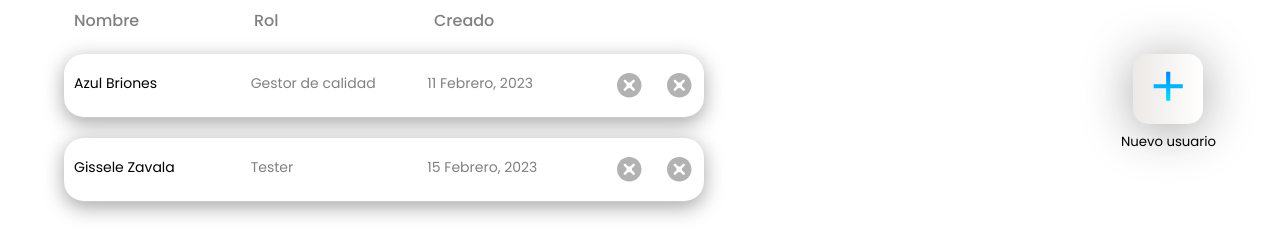
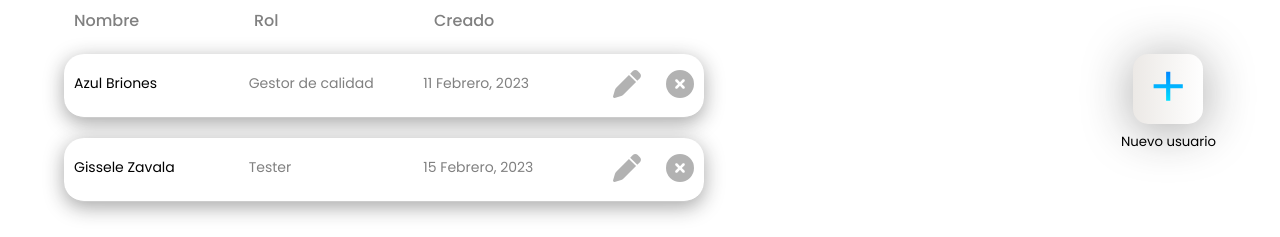
Before and after one commit to alejandromotadev/Mantenimiento-front, a React (Create React App) app in the folder project_front/: page / in a window 1280 px wide. Shown: the part 213-450 px from the top of the page. Built offline with nearby package versions, Linux system fonts and the light colour scheme; no server answers.

Commit message:
hotfix icons button edit/delete

```diff
--- a/project_front/src/pages/Usuarios.jsx
+++ b/project_front/src/pages/Usuarios.jsx
@@ -4,6 +4,8 @@ import { useEffect, useState } from "react";
 import Modal from "../components/Modal";
 import Navbar from "../components/NavItems";
 import { MultiSelect } from "react-multi-select-component";
+import { faPen, faCircleXmark } from '@fortawesome/free-solid-svg-icons'
+import { FontAwesomeIcon } from "@fortawesome/react-fontawesome";
 const Usuarios = () => {
   // const [data, setData] = useState([]);
   const data = [
@@ -234,42 +236,8 @@ const Usuarios = () => {
                 {data.map((elemento, i) => (
                   <div className={Style.proyectCard} key={elemento.id}>
                     <div>
-                      <button
-                        className={Style.buttonx}
-                        onClick={deleteUser.bind(this, elemento.id)}
-                      >
-                        <svg
-                          width="25"
-                          height="25"
-                          viewBox="0 0 34 34"
-                          fill="none"
-                          xmlns="http://www.w3.org/2000/svg"
-                        >
-                          <path
-                            d="M16.6667 0C25.8833 0 33.3333 7.45 33.3333 16.6667C33.3333 25.8833 25.8833 33.3333 16.6667 33.3333C7.45 33.3333 0 25.8833 0 16.6667C0 7.45 7.45 0 16.6667 0ZM23.825 9.50833C23.1761 8.8594 22.1239 8.8594 21.475 9.50833L18.788 12.1953C17.6164 13.3669 15.7169 13.3669 14.5453 12.1953L11.8583 9.50833C11.2094 8.8594 10.1573 8.8594 9.50833 9.50833C8.8594 10.1573 8.8594 11.2094 9.50833 11.8583L12.1953 14.5453C13.3669 15.7169 13.3669 17.6164 12.1953 18.788L9.50833 21.475C8.8594 22.1239 8.8594 23.1761 9.50833 23.825C10.1573 24.4739 11.2094 24.4739 11.8583 23.825L14.5453 21.138C15.7169 19.9664 17.6164 19.9664 18.788 21.138L21.475 23.825C22.1239 24.4739 23.1761 24.4739 23.825 23.825C24.4739 23.1761 24.4739 22.1239 23.825 21.475L21.138 18.788C19.9664 17.6164 19.9664 15.7169 21.138 14.5453L23.825 11.8583C24.4739 11.2094 24.4739 10.1573 23.825 9.50833Z"
-                            fill="black"
-                            fillOpacity="0.3"
-                          />
-                        </svg>
-                      </button>
-                      <button
-                        className={Style.buttonx}
-                        onClick={() => openModal(2, elemento)}
-                      >
-                        <svg
-                          width="25"
-                          height="25"
-                          viewBox="0 0 34 34"
-                          fill="none"
-                          xmlns="http://www.w3.org/2000/svg"
-                        >
-                          <path
-                            d="M16.6667 0C25.8833 0 33.3333 7.45 33.3333 16.6667C33.3333 25.8833 25.8833 33.3333 16.6667 33.3333C7.45 33.3333 0 25.8833 0 16.6667C0 7.45 7.45 0 16.6667 0ZM23.825 9.50833C23.1761 8.8594 22.1239 8.8594 21.475 9.50833L18.788 12.1953C17.6164 13.3669 15.7169 13.3669 14.5453 12.1953L11.8583 9.50833C11.2094 8.8594 10.1573 8.8594 9.50833 9.50833C8.8594 10.1573 8.8594 11.2094 9.50833 11.8583L12.1953 14.5453C13.3669 15.7169 13.3669 17.6164 12.1953 18.788L9.50833 21.475C8.8594 22.1239 8.8594 23.1761 9.50833 23.825C10.1573 24.4739 11.2094 24.4739 11.8583 23.825L14.5453 21.138C15.7169 19.9664 17.6164 19.9664 18.788 21.138L21.475 23.825C22.1239 24.4739 23.1761 24.4739 23.825 23.825C24.4739 23.1761 24.4739 22.1239 23.825 21.475L21.138 18.788C19.9664 17.6164 19.9664 15.7169 21.138 14.5453L23.825 11.8583C24.4739 11.2094 24.4739 10.1573 23.825 9.50833Z"
-                            fill="black"
-                            fillOpacity="0.3"
-                          />
-                        </svg>
-                      </button>
+                      <FontAwesomeIcon icon={faCircleXmark} className={Style.buttonx} onClick={deleteUser.bind(this, elemento.id)}/>
+                      <FontAwesomeIcon icon={faPen} className={Style.buttonx} onClick={() => openModal(2, elemento)}/>
                     </div>
                     <div className={Style.proyectCardUser}>
                       <ul>
--- a/project_front/src/pages/Usuarios.module.css
+++ b/project_front/src/pages/Usuarios.module.css
@@ -33,16 +33,11 @@
 }
 
 .buttonx {
-  border: none;
-  outline: none;
-  padding: 0;
-  border-radius: 20px;
-  background-color: rgba(0, 0, 0, 0);
+  color: rgba(0, 0, 0, 30%);
   float: right;
   cursor: pointer;
-  width: 30px;
-  height: 30px;
-  margin: 3% 10px 5px 10px;
+  font-size: 28px;
+  margin: 2.5% 10px 0 15px;
 }
 
 .buttons {
```
